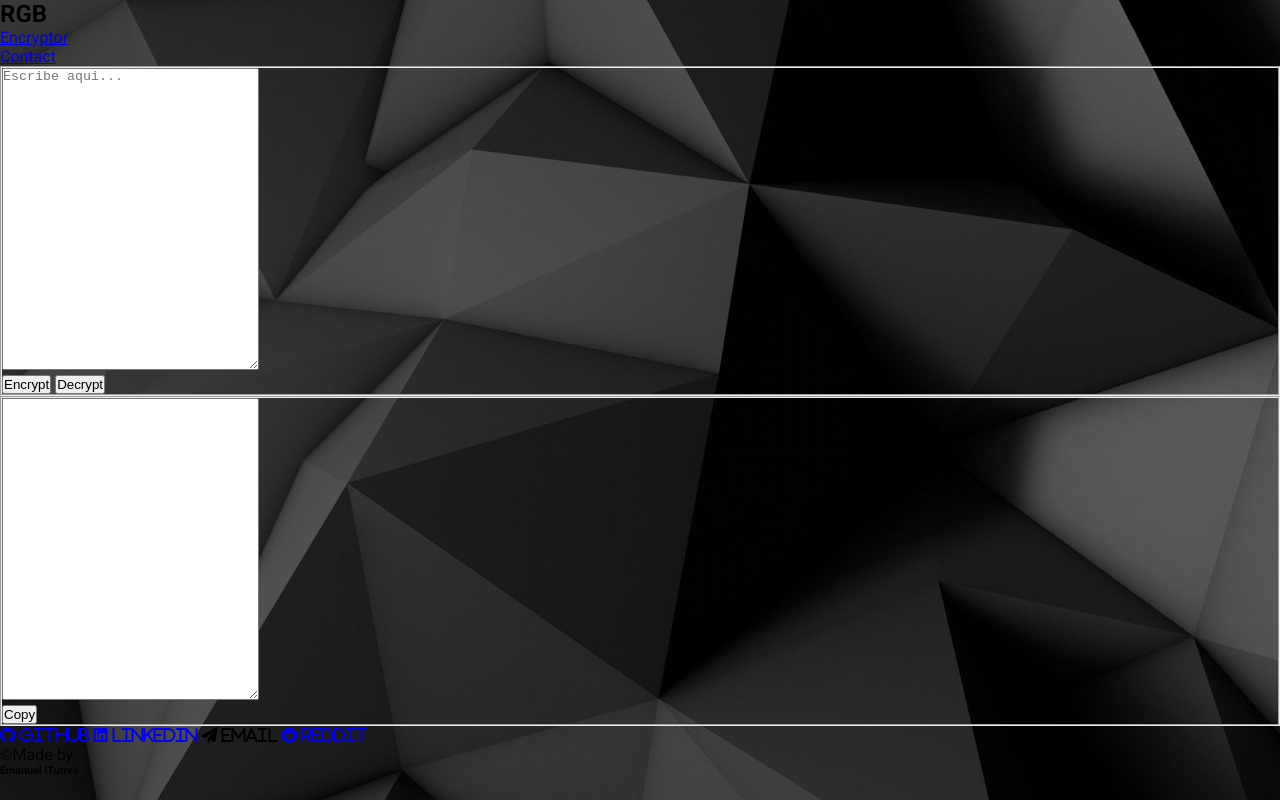
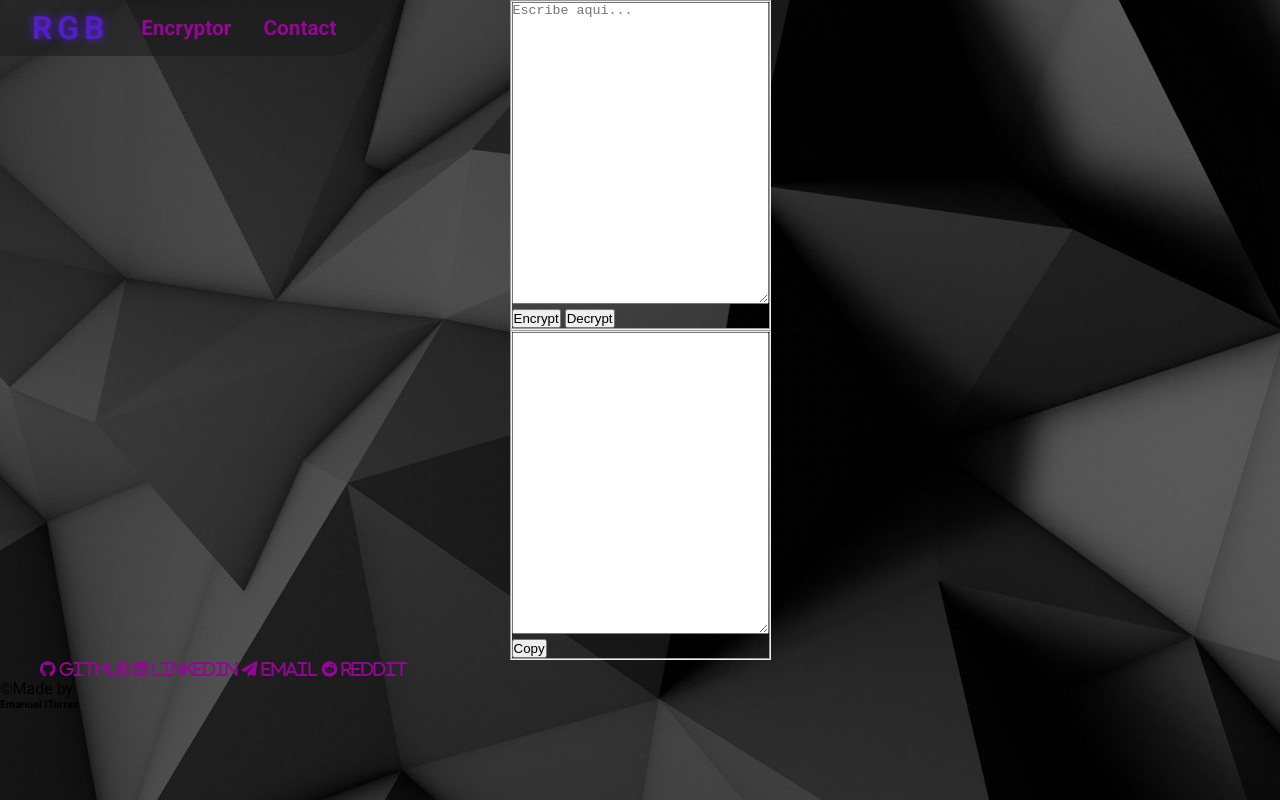
Before and after one commit to ITurres/Project_Encryptor, a plain HTML site: page index.html in a window 1280 px wide. Drawn offline with Linux system fonts and the light colour scheme; files whose address does not match are found by name.

Commit message:
Add styles to nav and nav's children

```diff
--- a/index.css
+++ b/index.css
@@ -72,3 +72,54 @@ body {
   font-family: "Roboto", sans-serif;
   background-color: rgb(32, 32, 32);
 }
+
+/*NAVBAR*/
+
+.nav-bar {
+  display: flex;
+  align-items: center;
+  justify-content: space-between;
+  position: fixed;
+  z-index: 3;
+  background-color: rgba(27, 27, 27, 0.567);
+  height: 3.5rem;
+  border-bottom-right-radius: 5rem;
+}
+
+.title {
+  animation: border-colors 9s infinite;
+  text-shadow: 0 0 0.5rem;
+  border: none;
+  letter-spacing: 0.3rem;
+  font-size: 2rem;
+  margin: 0 2rem 0 2rem;
+}
+
+.nav-bar ul {
+  display: flex;
+  margin-right: 3rem;
+  gap: 2rem;
+  font-weight: 700;
+  font-size: 1.3rem;
+}
+
+.links_to_sections,
+a {
+  cursor: pointer;
+  text-decoration: none;
+  color: var(--style-purple);
+}
+
+.links_to_sections,
+a:hover {
+  color: var(--style-lightblue);
+}
+
+.nav-bar li {
+  list-style: none;
+}
+
+.container {
+  max-width: 1200px;
+  margin: 0 auto;
+}
```
